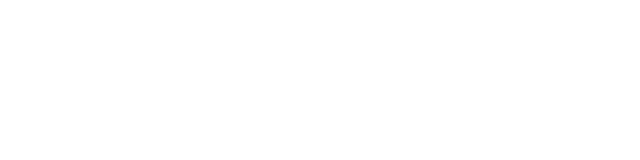
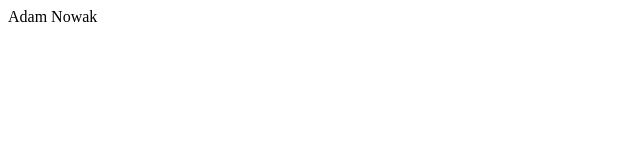
Before and after one commit to Rafal-1999/movies-browser-react, a React (Create React App) app: page / in a window 1280 px wide. Shown: the top 160 px of the page, without its empty margins (0-640 px from the left). Built offline with nearby package versions, Linux system fonts and the light colour scheme.

Commit message:
Created branch

```diff
--- a/src/App.js
+++ b/src/App.js
@@ -1,6 +1,8 @@
 function App() {
     return (
-        <div className="App"></div>
+        <div className="App">
+            Adam Nowak
+        </div>
     );
 }
 
```
